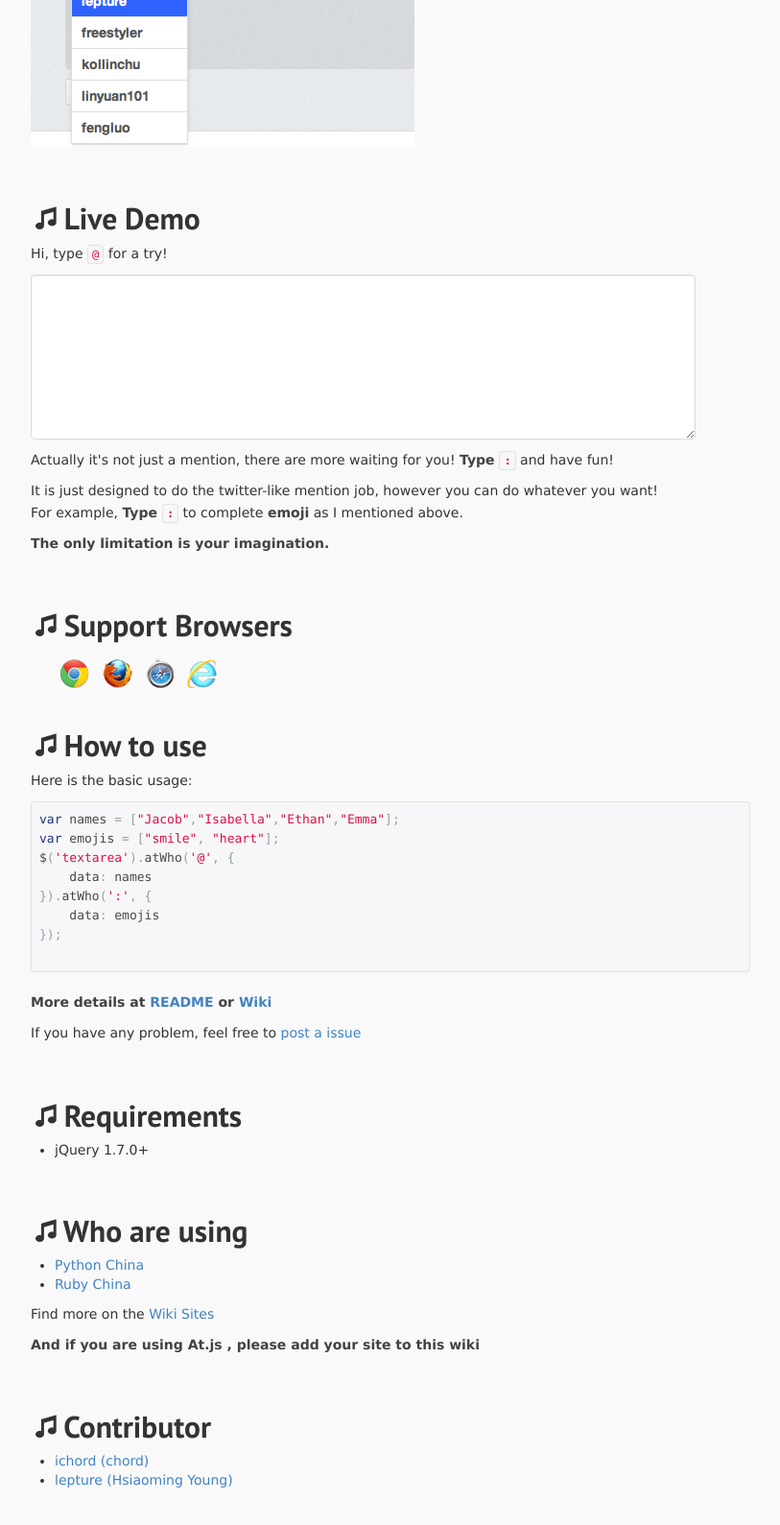
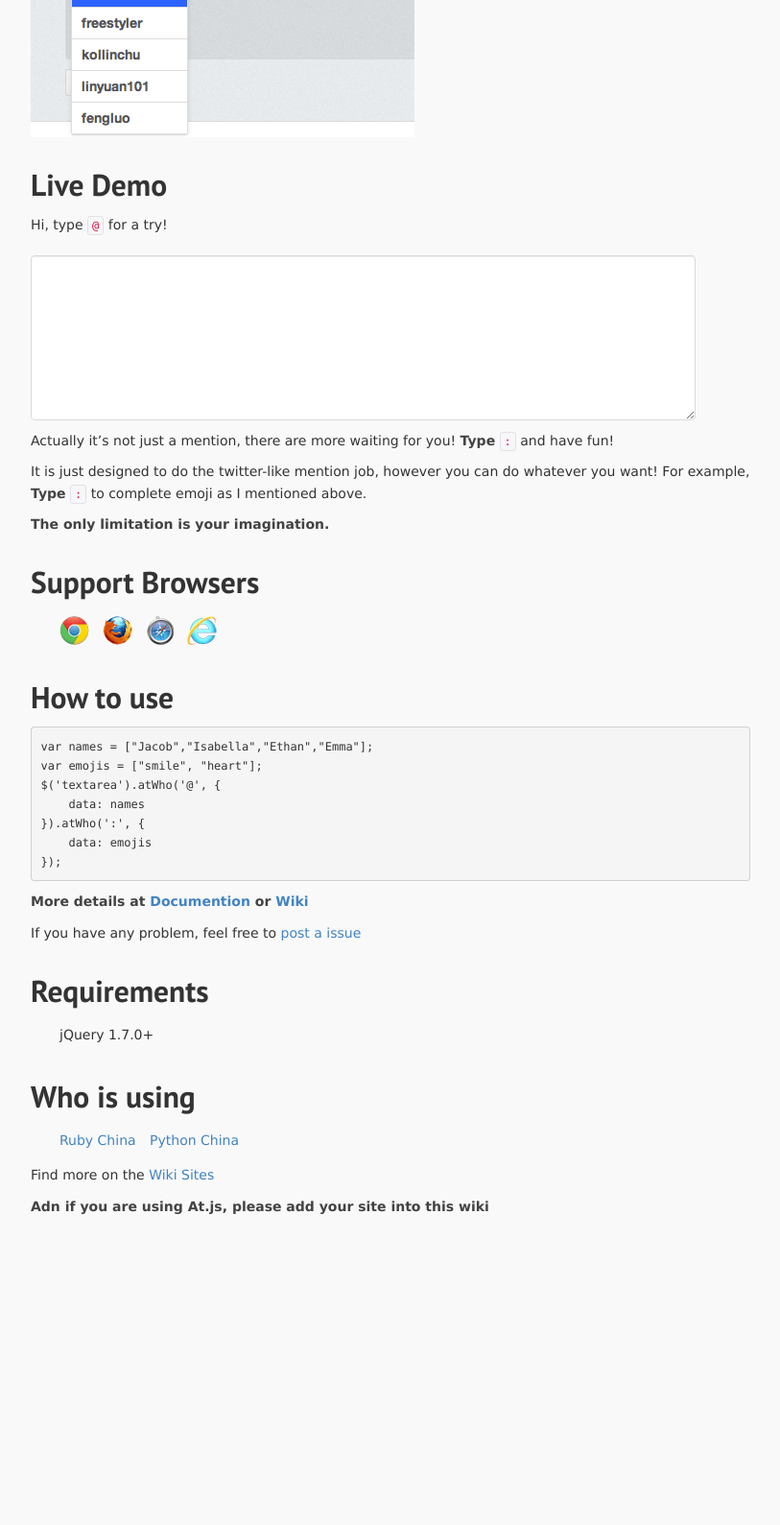
Before and after one commit to ichord/At.js, a Jekyll site: the page built from index.md, in a window 1280 px wide, cut to the strip 324-2046 px from the top of the page. Shown: the top 1589 px of the strip at 96% size, without its empty margins (233-1046 px from the left). Built offline with Jekyll 4.4.1, drawn with Linux system fonts in a browser that asks for light colours; Markdown is read by kramdown in place of the engine named in the settings; after the commit the page ends 1722 px from its top, so only the background shows below that.

Commit message:
move index.html to index.md. add highlight.js

```diff
--- a/_config.yml
+++ b/_config.yml
@@ -2,7 +2,7 @@
 server: true
 safe: true
 lsi: false
-pygments: true
+pygments: false
 auto: true
 rdiscount:
   extensions: [smart]
--- /dev/null
+++ b/_includes/footer.html
@@ -0,0 +1 @@
+<footer></footer>
--- /dev/null
+++ b/_includes/fork_me.html
@@ -0,0 +1 @@
+<a id="github" href="https://github.com/ichord/At.js" target="_blank"><img style="position: absolute; top: 0; right: 0; border: 0; z-index:999" src="http://s3.amazonaws.com/github/ribbons/forkme_right_darkblue_121621.png" alt="Fork me on GitHub"></a>
--- a/_includes/javascript.html
+++ b/_includes/javascript.html
@@ -3,4 +3,5 @@
 <script type="text/javascript" src="lib/js/jquery.atwho.js"></script>
 <script type="text/javascript" src="assets/js/at.js"></script>
 <script type="text/javascript" src="assets/js/bootstrap.js"></script>
-<script type="text/javascript" src="assets/js/prettify.min.js"></script>
+<script src="http://yandex.st/highlightjs/7.3/highlight.min.js"></script>
+<script>hljs.initHighlightingOnLoad();</script>
--- a/_includes/stylesheet.html
+++ b/_includes/stylesheet.html
@@ -2,6 +2,11 @@
 <link rel="stylesheet" href="assets/css/bootstrap.min.css" type="text/css" media="screen" charset="utf-8">
 <link rel="stylesheet" href="assets/css/font-awesome.css" />
 <link rel="stylesheet" href="assets/css/doc.css" />
-<link rel="stylesheet" href="assets/css/prettify.css" />
+<link rel="stylesheet" href="http://yandex.st/highlightjs/7.3/styles/github.min.css">
 <!--link href='http://fonts.googleapis.com/css?family=Dosis:400,700|Bubblegum+Sans|Overlock:400,900|PT+Sans:400,700|PT+Sans+Narrow:400,700|Magra|Asap:400,700|Share:400,700&subset=latin,latin-ext' rel='stylesheet' type='text/css' -->
 <link href='http://fonts.googleapis.com/css?family=PT+Sans:400,700' rel='stylesheet' type='text/css'>
+<style type="text/css">
+  footer {
+    height: 100px;
+  }
+</style>
--- /dev/null
+++ b/_layouts/home.html
@@ -0,0 +1,81 @@
+---
+---
+
+<!DOCTYPE HTML>
+<html lang="en">
+    <head>
+        <meta charset="UTF-8">
+        <title>At.js</title>
+        {% include stylesheet.html %}
+        <style type="text/css" media="screen">
+            html, body {
+                background:#F9F9F9;
+                padding: 0;
+                margin: 0;
+                font: 14px/1.6 "Lucida Grande", "Helvetica", sans-serif;
+            }
+            h1,h2,h3,h4 {
+                font-family: 'PT Sans', sans-serif;
+            }
+            strong {
+                color: #424242;
+            }
+            h1 {
+                margin-top: 0;
+                font-size:56px;
+            }
+            h2 {
+                margin: 30px auto 10px;
+            }
+            a {
+                color: #4183C4;
+                text-decoration: none;
+            }
+            a:hover {
+                text-decoration: underline;
+            }
+            .wrapper {
+                width: 750px;
+                padding: 20px;
+                margin: 0 auto;
+            }
+            #preview {
+                text-align: center;
+            }
+            header {
+                margin-top:70px;
+                margin-bottom: 20px;
+                text-align: center;
+            }
+            textarea {
+                height: 160px;
+                width: 90%;
+                border: 1px solid #dadada;
+                border-radius: 4px;
+                padding: 5px 8px;
+                outline: 0 none;
+                margin: 10px 0;
+            }
+            ul {
+                list-style:none;
+            }
+            li {
+                display:inline-block;
+                margin: 5px;
+            }
+        </style>
+    </head>
+    <body>
+        <div class="container wrapper">
+            {% include fork_me.html %}
+            <header>
+                <h1>At.js</h1>
+            </header>
+            <div id="main">
+              {{content}}
+            </div>
+            {% include javascript.html %}
+        </div>
+        {% include footer.html %}
+    </body>
+</html>
--- a/documention.html
+++ b/documention.html
@@ -2,6 +2,7 @@
 layout: doc
 title: Documention - At.js
 ---
+
 {% for post in site.posts %}
  <section id="{{post.section_id}}">
     <div class="page-header">
--- a/index.html
+++ /dev/null
@@ -1,170 +0,0 @@
-<!DOCTYPE HTML>
-<html lang="en">
-    <head>
-        <meta charset="UTF-8">
-        <title>At.js</title>
-        <link rel="stylesheet" href="lib/css/jquery.atwho.css" />
-        <link rel="stylesheet" href="assets/css/bootstrap.min.css" type="text/css" media="screen" charset="utf-8">
-        <!--link href='http://fonts.googleapis.com/css?family=Dosis:400,700|Bubblegum+Sans|Overlock:400,900|PT+Sans:400,700|PT+Sans+Narrow:400,700|Magra|Asap:400,700|Share:400,700&subset=latin,latin-ext' rel='stylesheet' type='text/css' -->
-        <link href='http://fonts.googleapis.com/css?family=PT+Sans:400,700' rel='stylesheet' type='text/css'>
-        <link rel="stylesheet" href="assets/css/font-awesome.css" />
-        <link rel="stylesheet" href="assets/css/prettify.css" />
-        <style type="text/css" media="screen">
-            html, body {
-                background:#F9F9F9;
-                padding: 0;
-                margin: 0;
-                font: 14px/1.6 "Lucida Grande", "Helvetica", sans-serif;
-            }
-            h1,h2,h3,h4 {
-                font-family: 'PT Sans', sans-serif;
-            }
-            strong {
-                color: #424242;
-            }
-            h1 {
-                margin-top: 0;
-                font-size:56px;
-            }
-            h2 {
-                margin: 5px;
-            }
-            pre {
-                background:white;
-            }
-            a {
-                color: #4183C4;
-                text-decoration: none;
-            }
-            a:hover {
-                text-decoration: underline;
-            }
-            .wrapper {
-                width: 750px;
-                padding: 20px;
-                margin: 0 auto;
-            }
-            #preview {
-                text-align: center;
-            }
-            header {
-                margin-top:70px;
-                margin-bottom: 20px;
-                text-align: center;
-            }
-            article {
-                padding: 20px 0;
-            }
-            textarea {
-                height: 160px;
-                width: 90%;
-                border: 1px solid #dadada;
-                border-radius: 4px;
-                padding: 5px 8px;
-                outline: 0 none;
-            }
-            footer {
-                height:100px;
-            }
-            .browser-list {
-                list-style:none;
-            }
-            .browser-list li {
-                display:inline-block;
-                margin: 5px;
-            }
-        </style>
-    </head>
-    <body>
-        <div class="container wrapper">
-            <a id="github" href="https://github.com/ichord/At.js" target="_blank"><img style="position: absolute; top: 0; right: 0; border: 0; z-index:999" src="http://s3.amazonaws.com/github/ribbons/forkme_right_darkblue_121621.png" alt="Fork me on GitHub"></a>
-            <header>
-                <h1>At.js</h1>
-            </header>
-            <div id="main">
-                <article>
-                    <h2><i class="icon-music"></i> What is</h2>
-                    <p>At.js is what you can guess from the picture bellow.</p>
-                    <p><img src="assets/img/demo.png" alt="at.js" /></p>
-                </article>
-                <article>
-                    <h2><i class="icon-music"></i> Live Demo</h2>
-                    <p>Hi, type <code>@</code> for a try!</p>
-                    <textarea></textarea>
-                    <p>Actually it's not just a mention, there are more waiting for you! <strong>Type <code>:</code></strong> and have fun!</p>
-                    <p>It is just designed to do the twitter-like mention job, however you can do whatever you want!
-                    <br/>For example, <strong>Type <code>:</code></strong> to complete <strong>emoji</strong> as I mentioned above.</p>
-
-                    <p><strong>The only limitation is your imagination.</strong></p>
-                </article>
-
-                <article>
-                    <h2><i class="icon-music"></i> Support Browsers</h2>
-                    <p>
-                        <ul class="browser-list">
-                            <li><img src="assets/img/chrome.gif" alt="chrome"/></li>
-                            <li><img src="assets/img/firefox.gif" alt="firefox"/></li>
-                            <li><img src="assets/img/safari.gif" alt="safari"/></li>
-                            <li><img src="assets/img/ie.gif" alt="ie"/></li>
-                        </ul>
-                    </p>
-                </aritcle>
-
-                <article>
-                    <h2><i class="icon-music"></i> How to use</h2>
-
-                    <p>Here is the basic usage:</p>
-                    <pre class="prettyprint">
-var names = ["Jacob","Isabella","Ethan","Emma"];
-var emojis = ["smile", "heart"];
-$('textarea').atWho('@', {
-    data: names
-}).atWho(':', {
-    data: emojis
-});
-                    </pre>
-
-                    <p><strong>
-                        More details at
-                        <a href="https://github.com/ichord/At.js/blob/master/README.md">README</a>
-                        or
-                        <a href="https://github.com/ichord/At.js/wiki">Wiki</a>
-                    </strong></p>
-
-                    <!--p>Check the <a href="assets/at.js">script of this demo</a> to learn how to use template.</p-->
-                    <p>If you have any problem, feel free to <a href="https://github.com/ichord/At.js/issues"> post a issue</a></p>
-
-                </article>
-
-                <article>
-                    <h2><i class="icon-music"></i> Requirements</h2>
-                    <ul>
-                        <li> jQuery 1.7.0+</li>
-                    </ul>
-                </article>
-                <article>
-                    <h2><i class="icon-music"></i> Who are using</h2>
-                    <ul>
-                        <li><a href="http://python-china.org">Python China</a></li>
-                        <li><a href="http://ruby-china.org">Ruby China</a></li>
-                    </ul>
-                    <p>Find more on the <a href="https://github.com/ichord/At.js/wiki/Sites">Wiki Sites</a></p>
-                    <p><strong>And if you are using At.js , please add your site to this wiki</strong></p>
-                </article>
-                <article>
-                    <h2><i class="icon-music"></i> Contributor</h2>
-                    <ul>
-                        <li><a href="https://github.com/ichord">ichord (chord)</a></li>
-                        <li><a href="https://github.com/lepture">lepture (Hsiaoming Young)</a></li>
-                    </ul>
-                </article>
-            </div>
-            <script type="text/javascript" src="assets/js/jquery-1.7.1.min.js"></script>
-            <script type="text/javascript" src="lib/js/jquery.caret.js" ></script>
-            <script type="text/javascript" src="lib/js/jquery.atwho.js"></script>
-            <script type="text/javascript" src="assets/js/at.js"></script>
-            <script type="text/javascript" src="assets/js/prettify.min.js"></script>
-        </div>
-        <footer></footer>
-    </body>
-</html>
--- /dev/null
+++ b/index.md
@@ -0,0 +1,63 @@
+---
+layout: home
+---
+
+## What is
+
+At.js is what you can guess from the picture bellow.
+
+![at.js](/assets/img/demo.png)
+
+## Live Demo
+
+Hi, type `@` for a try!
+<textarea></textarea>
+Actually it's not just a mention, there are more waiting for you! **Type** `:` and have fun!
+
+It is just designed to do the twitter-like mention job, however you can do whatever you want!
+For example, **Type** `:` to complete emoji as I mentioned above.
+
+**The only limitation is your imagination.**
+
+
+## Support Browsers
+
+* ![chrome](assets/img/chrome.gif)
+* ![firefox](assets/img/firefox.gif)
+* ![safari](assets/img/safari.gif)
+* ![ie](assets/img/ie.gif)
+
+
+## How to use
+
+    var names = ["Jacob","Isabella","Ethan","Emma"];
+    var emojis = ["smile", "heart"];
+    $('textarea').atWho('@', {
+        data: names
+    }).atWho(':', {
+        data: emojis
+    });
+
+**More details at [Documention](/documention.html) or [Wiki][wiki]**
+
+If you have any problem, feel free to [post a issue][issues]
+
+
+## Requirements
+
+* jQuery 1.7.0+
+
+## Who is using
+
+* [Ruby China][ruby_china]
+* [Python China][python_china]
+
+Find more on the [Wiki Sites][wiki_sites]
+
+**Adn if you are using At.js, please add your site into this wiki**
+
+[wiki]: https://github.com/ichord/At.js/wiki "At.js - Wiki"
+[issues]: https://github.com/ichord/At.js/issues "Github Issues"
+[wiki_sites]: https://github.com/ichord/At.js/wiki/Sites "Sites"
+[ruby_china]: http://ruby-china.org/
+[python_china]: http://python-china.org/
```
Also changed, not shown: _layouts/doc.html (+9 -3 lines), _posts/2012-12-28-callbacks.md (+0 -27 lines), assets/js/prettify.min.js (deleted).
